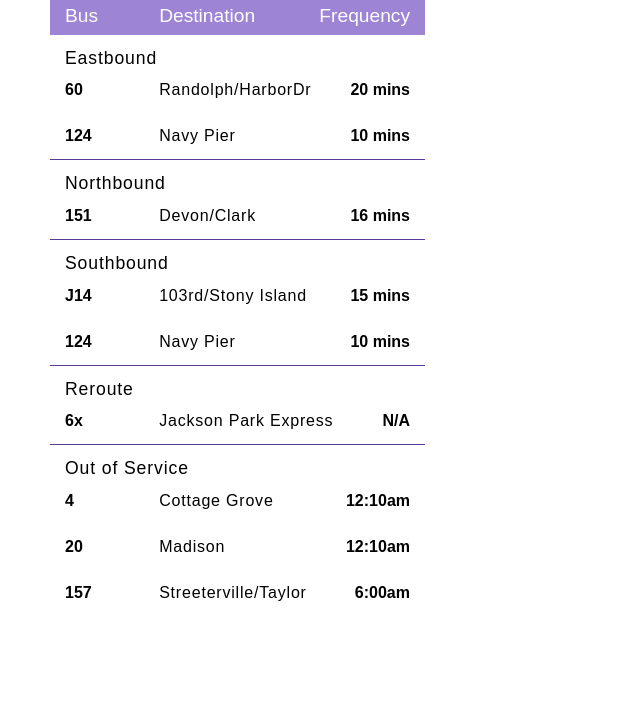
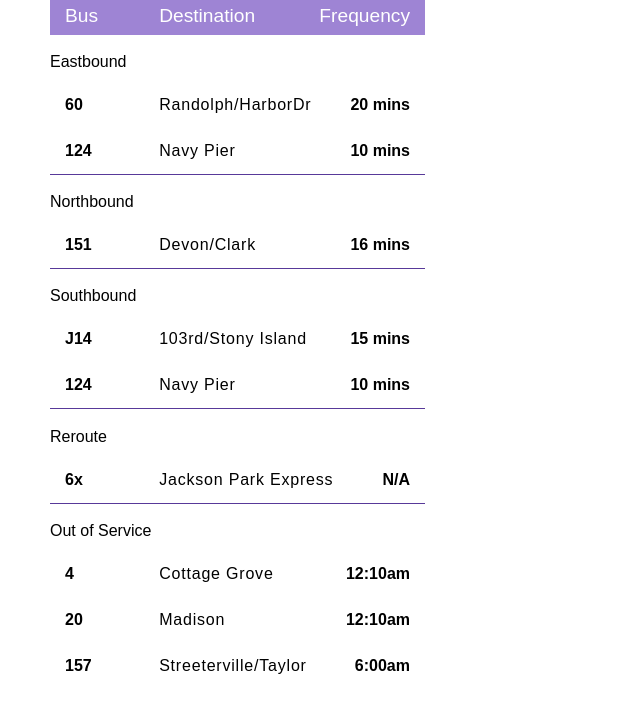
Before and after one commit to ademusoyo/frontend_challenge, a plain HTML site: page index.html in a window 1280 px wide. Shown: the part 50-762 px from the top of the page, without its empty margins (0-640 px from the left). Drawn offline with Linux system fonts and the light colour scheme.

Commit message:
Updated Changes

```diff
--- a/css/style.css
+++ b/css/style.css
@@ -56,6 +56,11 @@
 	font-size: 1.2em;
 	font-weight: 300;
   color: white;
+}
+
+h3{
+	margin-top: 1.2em;
+	margin-bottom: .75em;
 }
 
 .busNumTitle {
@@ -121,12 +126,6 @@
 
 /*** Border ***/
 
-.breaker div{
+.breaker {
 	border-bottom: 1px solid #583999;
 }
-
-/*** Background ***/
-
-.backgroundcolor div{
-	background-color: white;
-}
--- a/index.html
+++ b/index.html
@@ -1,17 +1,16 @@
 <!DOCTYPE html>
-<html>
+<html lang="en" dir="ltr">
   <head>
+      <meta charset="utf-8">
     <title>Busy Bus</title>
     <link rel="stylesheet" type="text/css" href="css/reset.css">
     <link rel="stylesheet" type="text/css" href="css/style.css">
     <link rel="stylesheet" href="https://use.fontawesome.com/releases/v5.1.0/css/all.css">
   </head>
   <body>
-    <div>
 
-<!-- Status Bar -->
 
-      <header >
+      <header>
         <nav>
           <div class="header">
             <i class="fas fa-chevron-left"></i>
@@ -31,125 +30,102 @@
 
 <!-- Eastbound -->
 
-    <div class="backgroundcolor">
-      <div>
-        <p>Eastbound</p>
-      </div>
 
-      <div>
+        <h3>Eastbound</h3>
+
+
+
         <ul>
           <li class="busNum">60</li>
           <li class="des">Randolph/HarborDr</li>
           <li class="freq">20 mins</li>
         </ul>
-      </div>
 
 
 
-      <div class="breaker">
-        <div>
-        <ul>
+
+        <ul class="breaker">
           <li class="busNum">124</li>
           <li class="des">Navy Pier</li>
           <li class="freq">10 mins</li>
         </ul>
-      </div>
-      </div>
 
 
 <!-- Northbound -->
 
-      <div>
-        <p>Northbound</p>
-      </div>
 
-      <div class="breaker">
-      <div>
-        <ul>
+        <h3>Northbound</h3>
+
+
+
+        <ul class="breaker">
           <li class="busNum">151</li>
           <li class="des">Devon/Clark</li>
           <li class="freq">16 mins</li>
         </ul>
-      </div>
-    </div>
+
 
 
 <!-- Southbound -->
 
-  <div>
-    <p>Southbound</p>
-  </div>
 
-      <div>
+    <h3>Southbound</h3>
+
+
         <ul>
           <li class="busNum">J14</li>
           <li class="des">103rd/Stony Island</li>
           <li class="freq">15 mins</li>
         </ul>
-      </div>
 
 
 
-      <div class="breaker">
-      <div>
-        <ul>
+
+
+        <ul class="breaker">
           <li class="busNum">124</li>
           <li class="des">Navy Pier</li>
           <li class="freq">10 mins</li>
         </ul>
-      </div>
-    </div>
+
 
 <!-- Reroute -->
-  <div>
-    <p>Reroute</p>
-  </div>
-      <div class="breaker">
-      <div>
-        <ul>
+    <h3>Reroute</h3>
+
+
+        <ul class="breaker">
           <li class="busNum">6x</li>
           <li class="des">Jackson Park Express</li>
           <li class="freq">N/A</li>
         </ul>
-      </div>
-    </div>
+
 
 <!-- Out of Service  -->
 
-  <div>
-    <p>Out of Service</p>
-  </div>
+    <h3>Out of Service</h3>
 
-      <div>
         <ul>
           <li class="busNum">4</li>
           <li class="des">Cottage Grove</li>
           <li class="freq">12:10am</li>
         </ul>
-      </div>
 
 
 
-      <div>
         <ul>
           <li class="busNum">20</li>
           <li class="des">Madison</li>
           <li class="freq">12:10am</li>
         </ul>
-      </div>
 
 
 
 
-      <div>
         <ul>
           <li class="busNum">157</li>
           <li class="des">Streeterville/Taylor</li>
           <li class="freq">6:00am</li>
         </ul>
-      </div>
-    </div>
 
-    </div>
   </body>
 </html>
```
